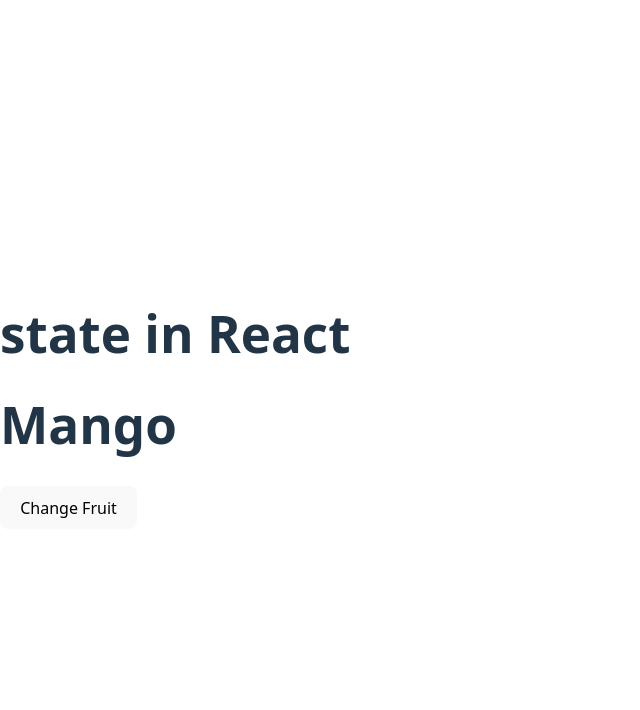
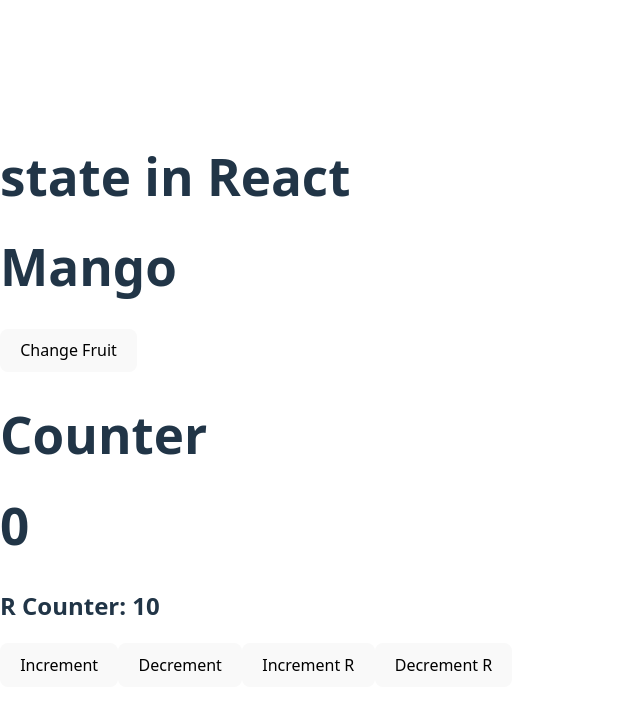
Before and after one commit to sweety62/react01, a React (Vite) app: page / in a window 1280 px wide. Shown: the top 710 px of the page, without its empty margins (0-640 px from the left). Built offline with nearby package versions, Linux system fonts and the light colour scheme.

Commit message:
add Counter component and integrate state management in App component

```diff
--- a/src/App.jsx
+++ b/src/App.jsx
@@ -74,6 +74,7 @@
 export default App;*/
 
 import { useState } from "react";
+import Counter from "./Counter";
 
 function App() {
     const [Fruit, setFruit] = useState("Mango");
@@ -90,6 +91,7 @@
             <h1>state in React</h1>
             <h1>{Fruit}</h1>
             <button onClick={handleFruitChange}>Change Fruit</button>
+            <Counter></Counter>
         </div>
     );
 }
--- /dev/null
+++ b/src/Counter.jsx
@@ -0,0 +1,18 @@
+import { useState } from "react";
+const Counter = () => {
+    const [count, setCount] = useState(0);
+    const [rCounter, setRCounter] = useState(10);
+    return (
+        <div>
+            <h1>Counter</h1>
+            <h1>{count}</h1>
+            <h2>R Counter: {rCounter}</h2>
+            <button onClick={() => setCount(count + 1)}>Increment</button>
+            <button onClick={() => setCount(count - 1)}>Decrement</button>
+            <button onClick={() => setRCounter(rCounter + 1)}>Increment R</button>
+            <button onClick={() => setRCounter(rCounter - 1)}>Decrement R</button>
+
+        </div>
+    );
+}
+export default Counter;
```
